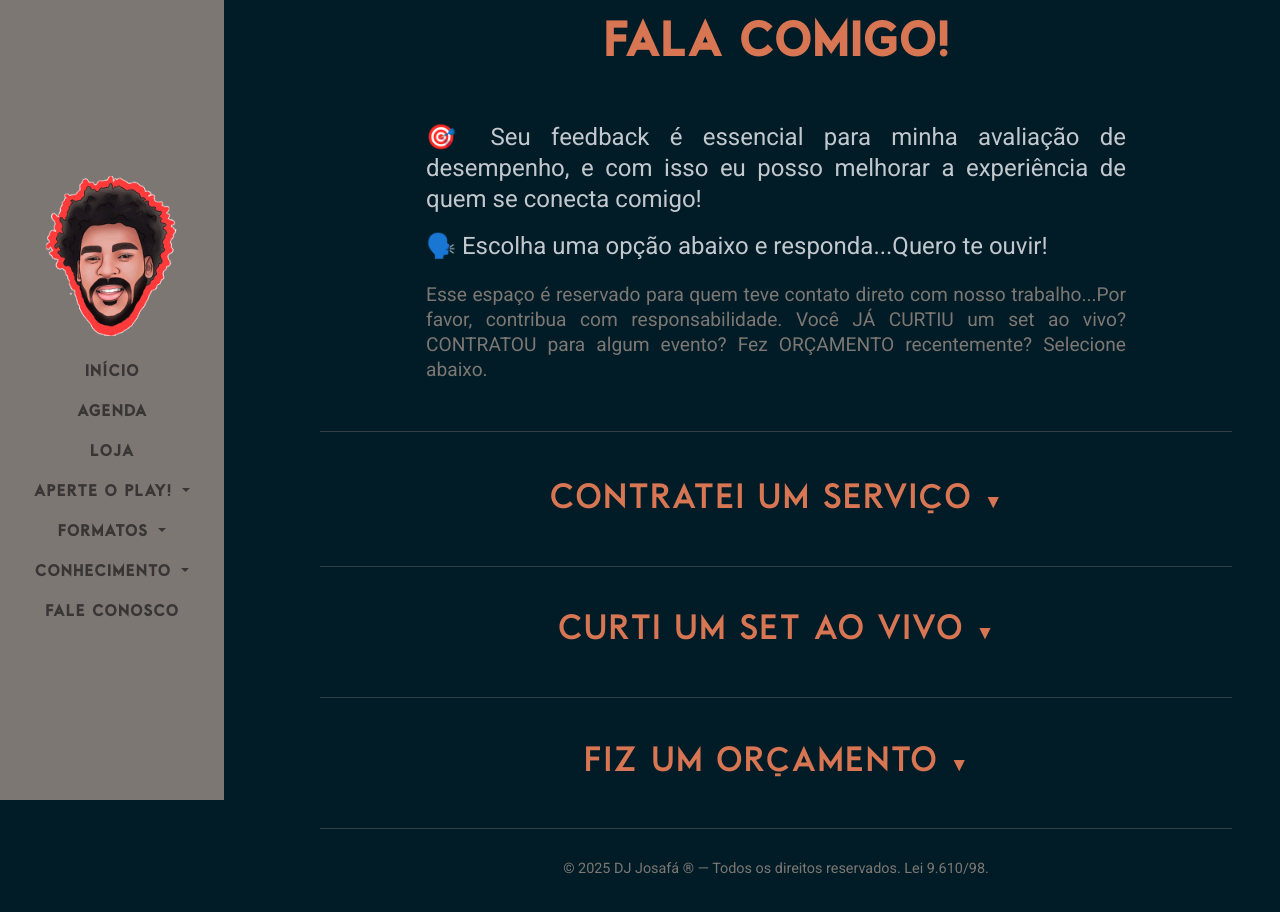
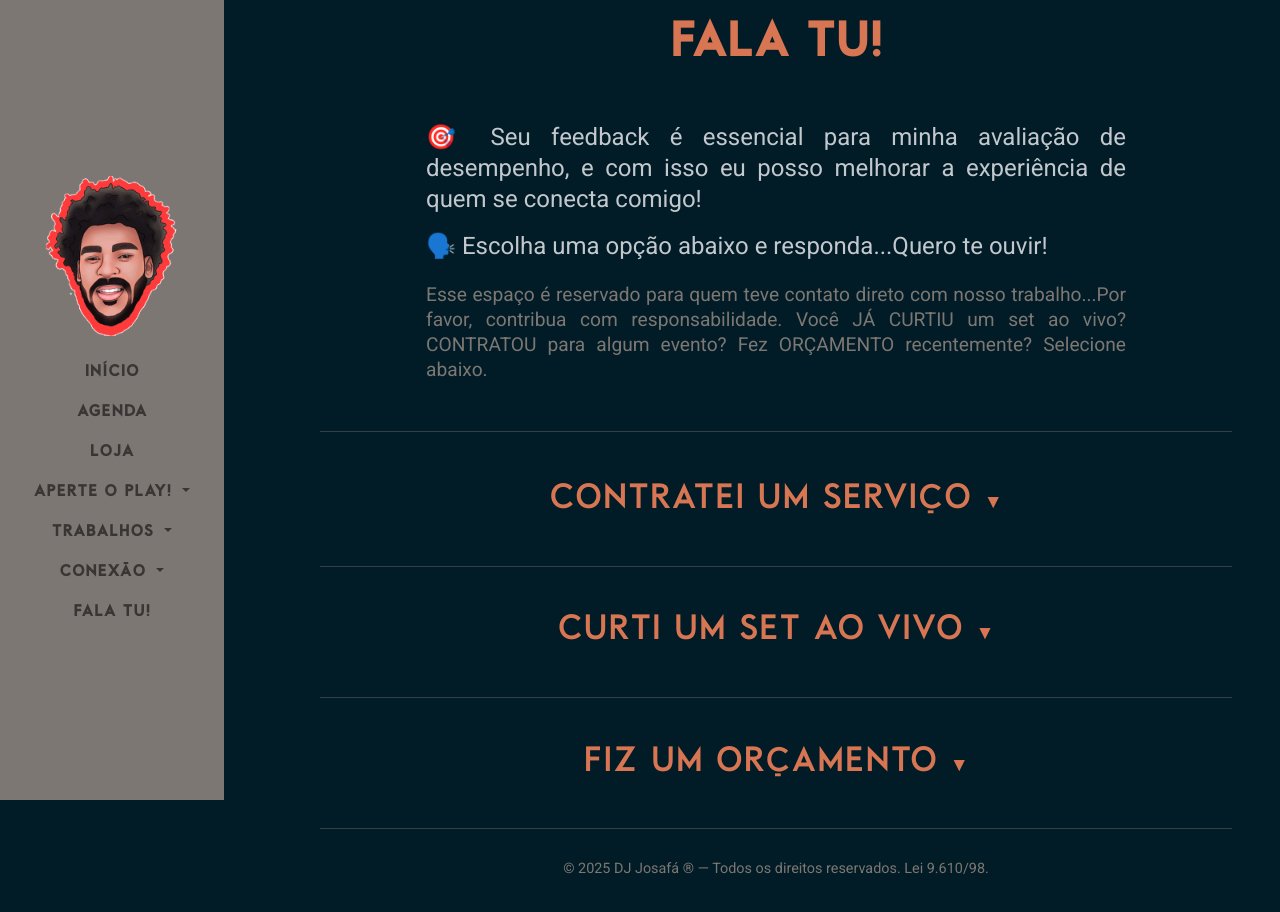
Before and after one commit to djjosafa/DJ-Josafa, a website: page dist/talk.html in a window 1280 px wide. Drawn offline with nearby package versions, Linux system fonts and the light colour scheme; a web font is replaced by a local one.

Commit message:
Update talk.html

```diff
--- a/dist/talk.html
+++ b/dist/talk.html
@@ -117,13 +117,12 @@
                 <!-- Formatos -->
                 <li class="nav-item dropdown dropdown-side">
                     <a class="nav-link dropdown-toggle" href="#" id="formatDropdown" role="button" data-bs-toggle="dropdown" aria-expanded="false">
-                        Formatos
+                        TRABALHOS
                     </a>
                     <ul class="dropdown-menu" aria-labelledby="formatDropdown">
                         <li><a class="dropdown-item js-scroll-trigger" href="shows.html">Show</a></li>
                         <li><a class="dropdown-item js-scroll-trigger" href="musico acompanhante.html">Músico Acompanhante</a></li>
                         <li><a class="dropdown-item js-scroll-trigger" href="curadoria.html">Curadoria</a></li>
-                        <li><a class="dropdown-item js-scroll-trigger" href="residencias.html">Residências</a></li>
                         <li><a class="dropdown-item js-scroll-trigger" href="oficina.html">Oficinas</a></li>
                         <li><a class="dropdown-item js-scroll-trigger" href="producao.html">Beats</a></li>
                         <li><a class="dropdown-item js-scroll-trigger" href="territorioversado.html">Território Versado</a></li>
@@ -132,7 +131,7 @@
                 <!-- Conhecimento -->
                 <li class="nav-item dropdown dropdown-side">
                     <a class="nav-link dropdown-toggle" href="#" id="knowledgeDropdown" role="button" data-bs-toggle="dropdown" aria-expanded="false">
-                        Conhecimento
+                        CONEXÃO
                     </a>
                     <ul class="dropdown-menu" aria-labelledby="knowledgeDropdown">
                         <li><a class="dropdown-item js-scroll-trigger" href="https://josablogdj.wordpress.com/">JosaBlog</a></li>
@@ -143,7 +142,7 @@
 
                 <!-- Fale Conosco -->
                 <li class="nav-item">
-                    <a class="nav-link js-scroll-trigger" href="talk.html">Fale Conosco</a>
+                    <a class="nav-link js-scroll-trigger" href="talk.html">FALA TU!</a>
                 </li>
             </ul>
             </div>
@@ -155,7 +154,7 @@
 
 <!-- Título AGENDA -->
 <h2 style="color: #d87653; font-family: 'Neptune', sans-serif; text-transform: uppercase; font-size: 3rem; margin: 0 0 16px 0;">
-  FALA COMIGO!
+  FALA TU!
 </h2>
 <div style="margin-top: 3rem;"></div>
 <!-- Texto explicativo -->
```
